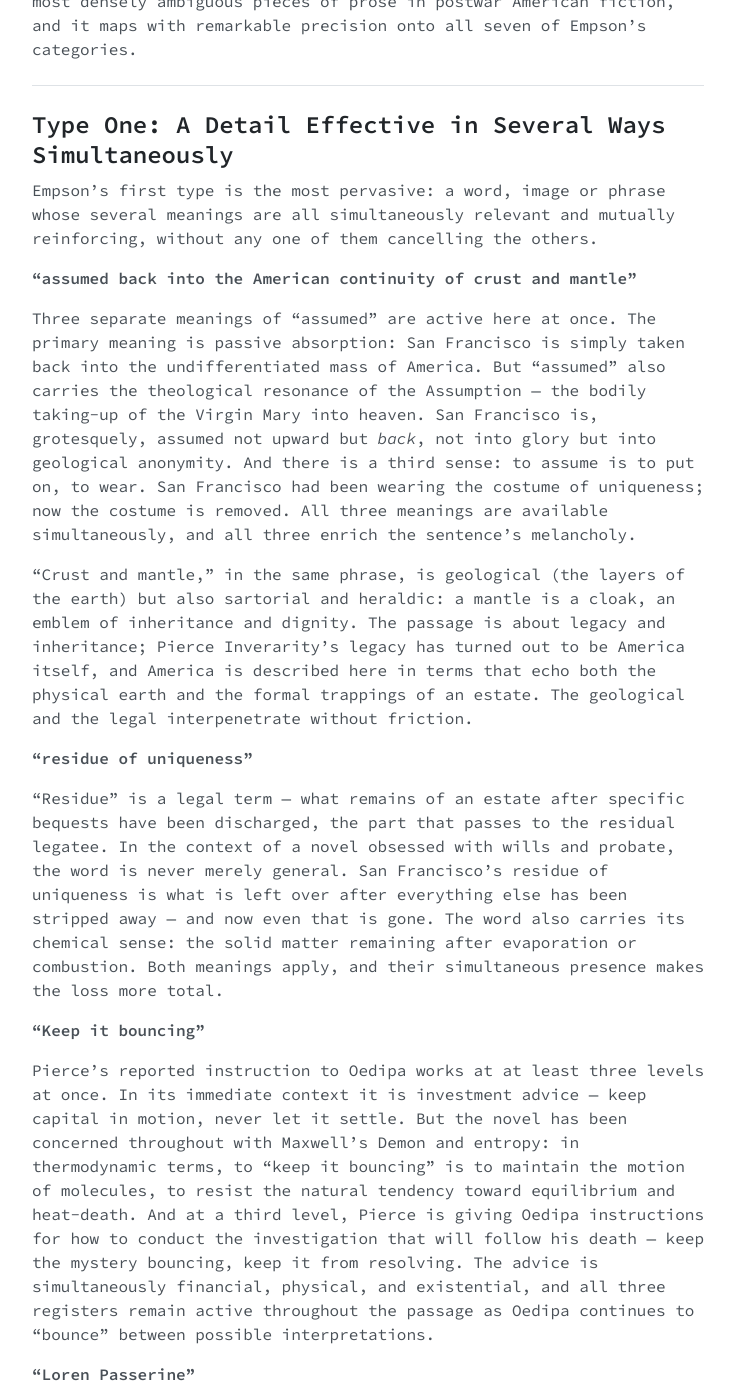
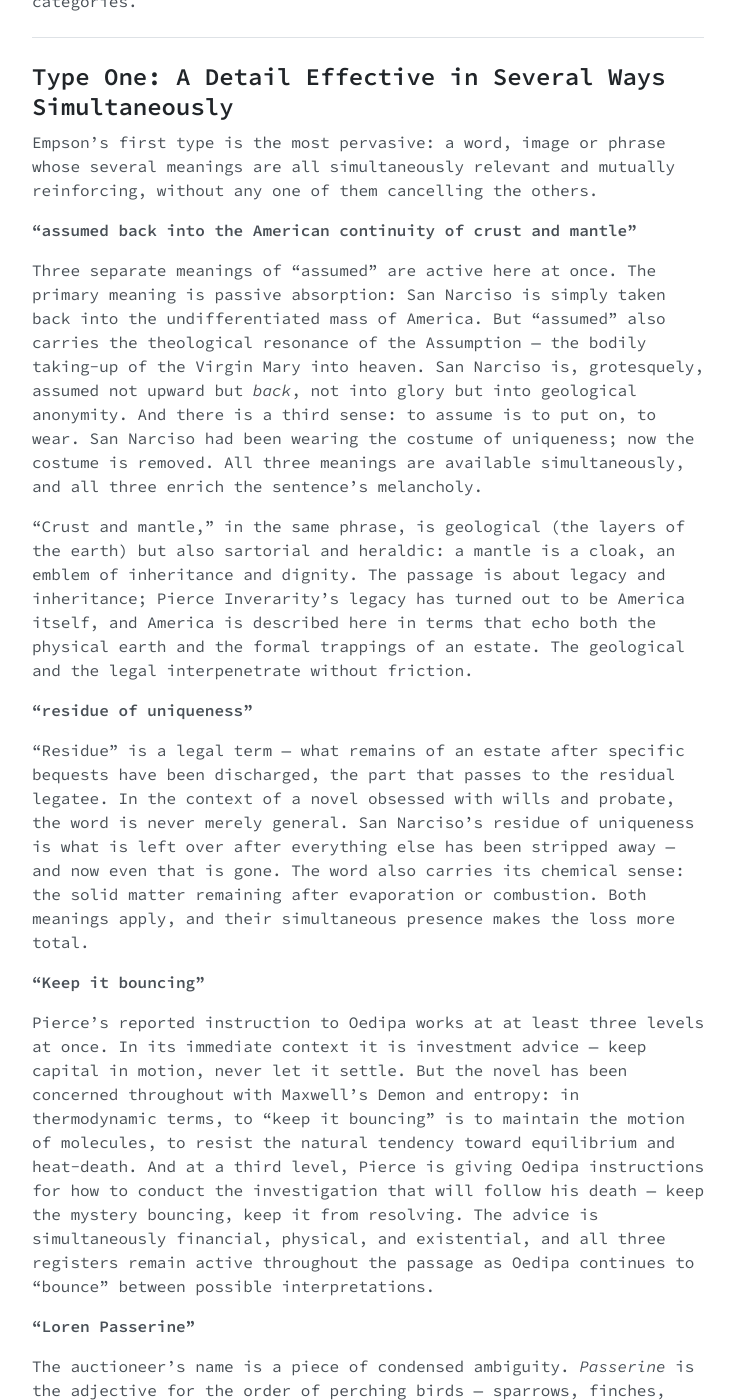
Before and after one commit to krmuth/krmuth.github.io, a Jekyll site: the page built from lot49_empson_analysis.md, in a window 1280 px wide and 1400 px high, scrolled down 590 px. Shown: the whole window, without its empty margins (272-1007 px from the left). Built offline with Jekyll 4.4.1, drawn with Linux system fonts in a browser that asks for light colours; some of the changed text lies outside the part shown.

Commit message:
Update lot49_empson_analysis.md

```diff
--- a/lot49_empson_analysis.md
+++ b/lot49_empson_analysis.md
@@ -3,7 +3,7 @@ layout: page
 title: Ambiguity in the Final Pages of The Crying of Lot 49
 ---
 
-*The following was generated by Claude Sonnet 4.6 (extended). Prompt: Identify every instance of ambiguity in this text, using William Empson's seven types as a guide for what counts as ambiguous language. Where 'this text' is the last ~10,750 characters of the novel. NB that instances of 'San Francisco' in place of 'San Narciso' are artefacts of errors in the original .txt file.*
+*The following was generated by Claude Sonnet 4.6 (extended). Prompt: Identify every instance of ambiguity in this text, using William Empson's seven types as a guide for what counts as ambiguous language. Where 'this text' is the last ~10,750 characters of the novel.*
 
 ---
 
@@ -17,13 +17,13 @@ Empson's first type is the most pervasive: a word, image or phrase whose several
 
 **"assumed back into the American continuity of crust and mantle"**
 
-Three separate meanings of "assumed" are active here at once. The primary meaning is passive absorption: San Francisco is simply taken back into the undifferentiated mass of America. But "assumed" also carries the theological resonance of the Assumption — the bodily taking-up of the Virgin Mary into heaven. San Francisco is, grotesquely, assumed not upward but *back*, not into glory but into geological anonymity. And there is a third sense: to assume is to put on, to wear. San Francisco had been wearing the costume of uniqueness; now the costume is removed. All three meanings are available simultaneously, and all three enrich the sentence's melancholy.
+Three separate meanings of "assumed" are active here at once. The primary meaning is passive absorption: San Narciso is simply taken back into the undifferentiated mass of America. But "assumed" also carries the theological resonance of the Assumption — the bodily taking-up of the Virgin Mary into heaven. San Narciso is, grotesquely, assumed not upward but *back*, not into glory but into geological anonymity. And there is a third sense: to assume is to put on, to wear. San Narciso had been wearing the costume of uniqueness; now the costume is removed. All three meanings are available simultaneously, and all three enrich the sentence's melancholy.
 
 "Crust and mantle," in the same phrase, is geological (the layers of the earth) but also sartorial and heraldic: a mantle is a cloak, an emblem of inheritance and dignity. The passage is about legacy and inheritance; Pierce Inverarity's legacy has turned out to be America itself, and America is described here in terms that echo both the physical earth and the formal trappings of an estate. The geological and the legal interpenetrate without friction.
 
 **"residue of uniqueness"**
 
-"Residue" is a legal term — what remains of an estate after specific bequests have been discharged, the part that passes to the residual legatee. In the context of a novel obsessed with wills and probate, the word is never merely general. San Francisco's residue of uniqueness is what is left over after everything else has been stripped away — and now even that is gone. The word also carries its chemical sense: the solid matter remaining after evaporation or combustion. Both meanings apply, and their simultaneous presence makes the loss more total.
+"Residue" is a legal term — what remains of an estate after specific bequests have been discharged, the part that passes to the residual legatee. In the context of a novel obsessed with wills and probate, the word is never merely general. San Narciso's residue of uniqueness is what is left over after everything else has been stripped away — and now even that is gone. The word also carries its chemical sense: the solid matter remaining after evaporation or combustion. Both meanings apply, and their simultaneous presence makes the loss more total.
 
 **"Keep it bouncing"**
 
```
